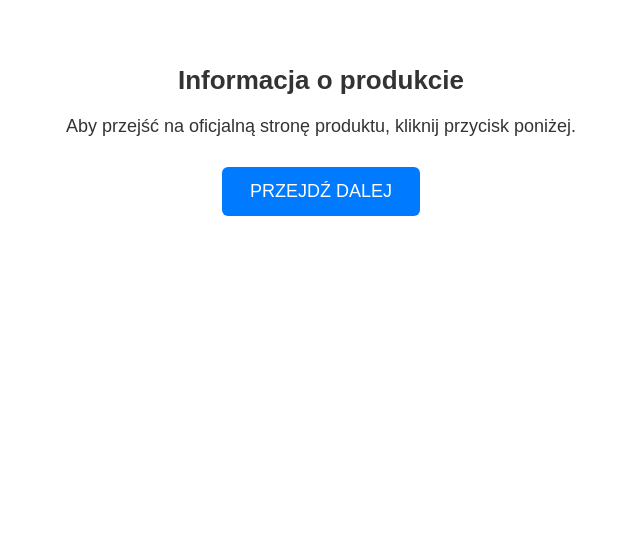
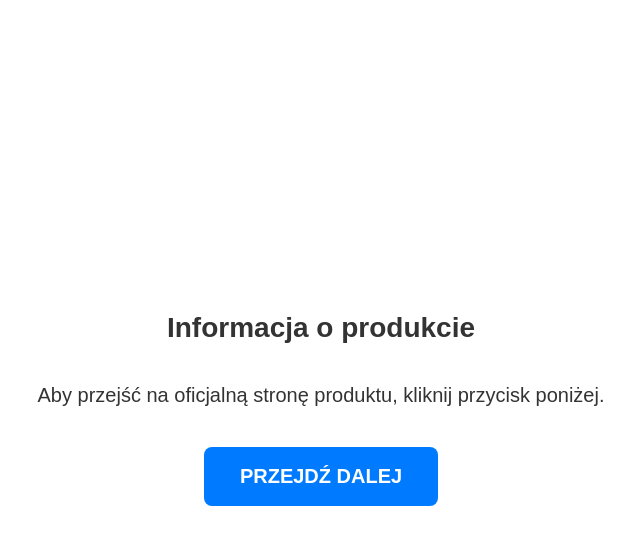
Before and after one commit to Siriusden/nutra-page, a plain HTML site: page index.html in a window 1280 px wide. Shown: the whole page, without its empty margins (319-959 px from the left). Drawn offline with Linux system fonts and the light colour scheme.

Commit message:
Update index.html

```diff
--- a/index.html
+++ b/index.html
@@ -3,32 +3,38 @@
 <head>
     <meta charset="UTF-8">
     <meta name="viewport" content="width=device-width, initial-scale=1.0">
-    <title>Informacja</title>
+    <title>Informacja o produkcie</title>
     <style>
         body {
             font-family: Arial, sans-serif;
+            background-color: #ffffff;
+            color: #333;
+            margin: 0;
+            padding: 0;
+            display: flex;
+            flex-direction: column;
+            align-items: center;
+            justify-content: center;
+            height: 100vh;
             text-align: center;
-            background-color: #ffffff;
-            padding: 40px;
-            color: #333;
         }
         h1 {
-            font-size: 26px;
+            font-size: 28px;
             margin-bottom: 20px;
         }
         p {
-            font-size: 18px;
-            margin-bottom: 30px;
+            font-size: 20px;
+            margin-bottom: 40px;
         }
         .btn {
-            display: inline-block;
             background-color: #007bff;
             color: #fff;
-            padding: 14px 28px;
-            font-size: 18px;
-            border-radius: 6px;
+            padding: 18px 36px;
+            font-size: 20px;
+            border-radius: 8px;
             text-decoration: none;
-            cursor: pointer;
+            font-weight: bold;
+            transition: 0.2s;
         }
         .btn:hover {
             background-color: #0056b3;
```
